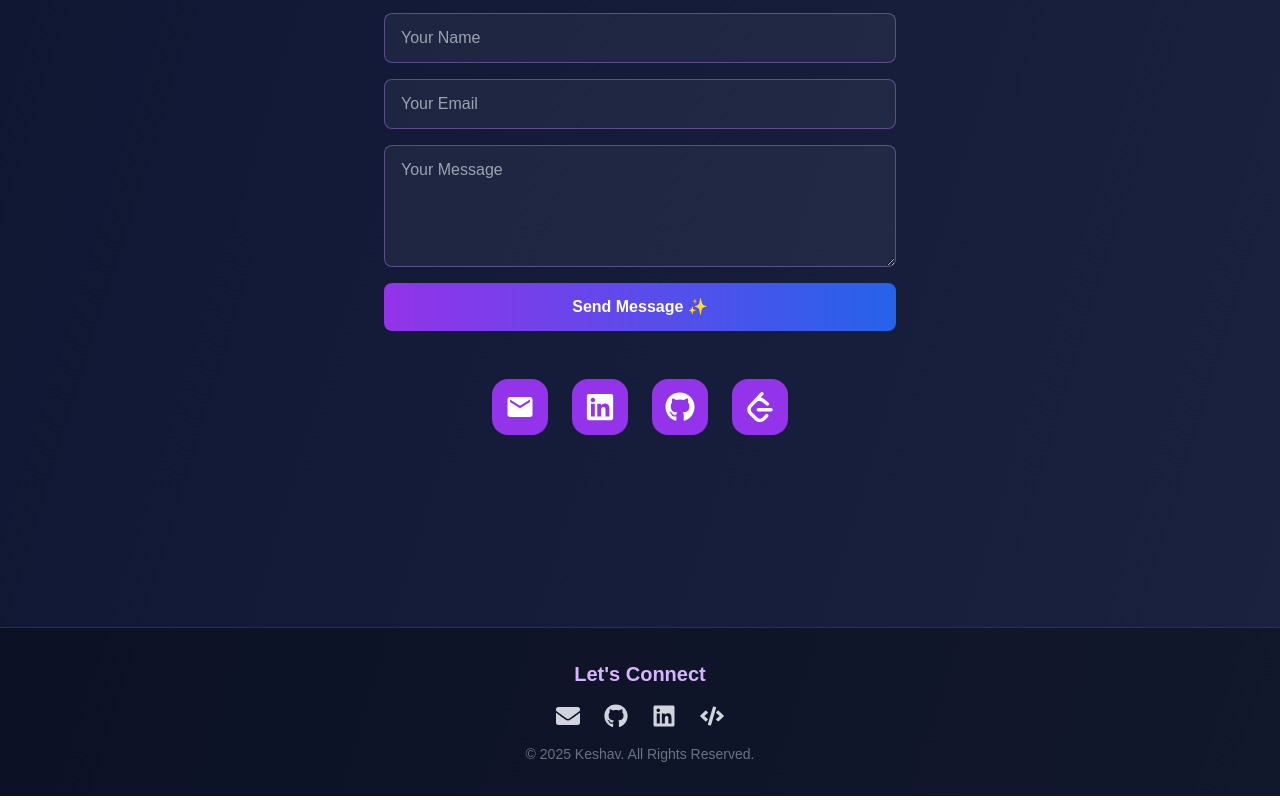
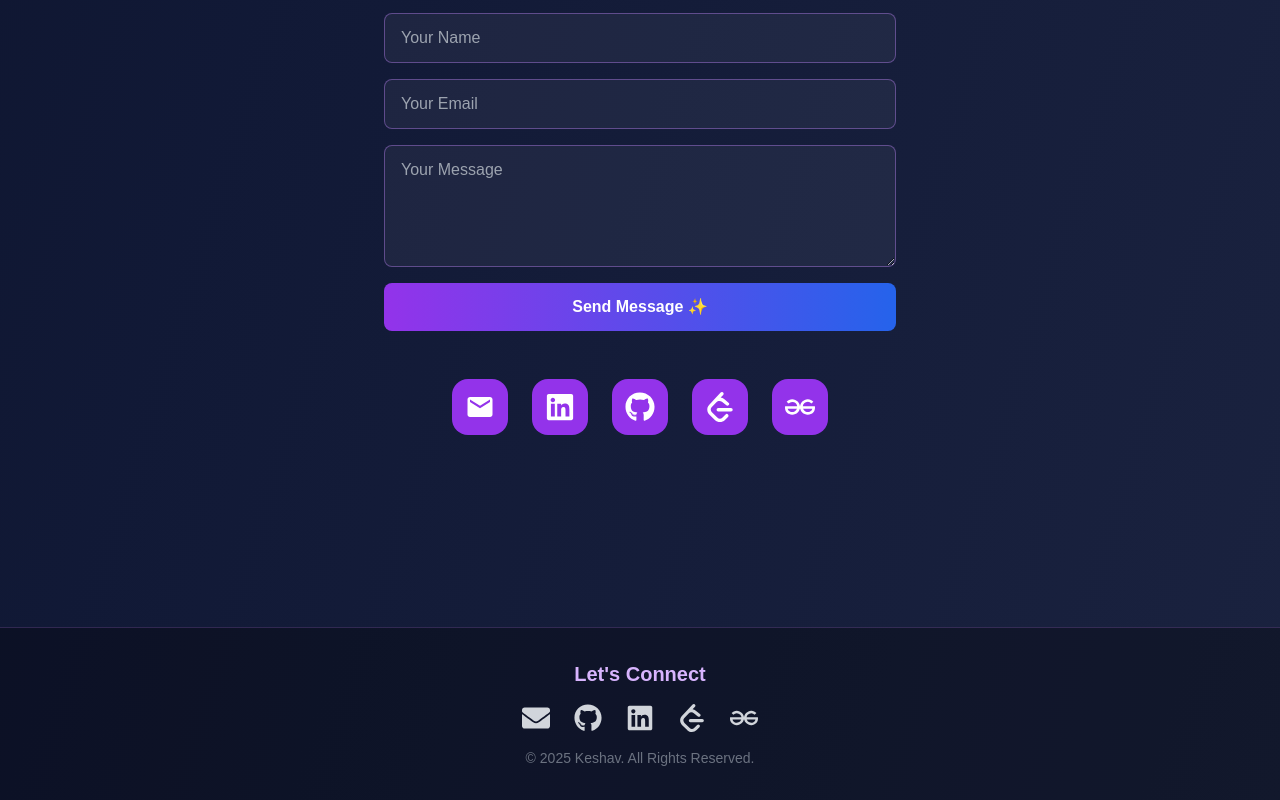
Before and after one commit to keshavskn123/Portfolio, a React (Vite) app: page / in a window 1280 px wide. Shown: the part 3329-4129 px from the top of the page. Built offline with nearby package versions, Linux system fonts and the light colour scheme.

Commit message:
Upload files

```diff
--- a/src/components/Contact.jsx
+++ b/src/components/Contact.jsx
@@ -4,6 +4,7 @@ import emailjs from "emailjs-com";
 import { MdEmail } from "react-icons/md";
 import { FaGithub, FaLinkedin } from "react-icons/fa";
 import { SiLeetcode } from "react-icons/si";
+import { SiGeeksforgeeks } from "react-icons/si";
 
 export default function Contact() {
   const [formData, setFormData] = useState({ name: "", email: "", message: "" });
@@ -30,11 +31,33 @@ export default function Contact() {
   }
 
   const icons = [
-    { icon: <MdEmail size={30} />, link: "mailto:keshavskn123@gmail.com" },
-    { icon: <FaLinkedin size={30} />, link: "https://www.linkedin.com/in/keshav-1375a4254" },
-    { icon: <FaGithub size={30} />, link: "https://github.com/keshavskn123" },
-    { icon: <SiLeetcode size={30} />, link: "https://leetcode.com/keshavskn123/" }
+    {
+      icon: <MdEmail size={30} />,
+      link: "https://mail.google.com/mail/?view=cm&to=keshavskn123@gmail.com",
+      label: "Email"
+    },
+    {
+      icon: <FaLinkedin size={30} />,
+      link: "https://www.linkedin.com/in/keshav-1375a4254",
+      label: "LinkedIn"
+    },
+    {
+      icon: <FaGithub size={30} />,
+      link: "https://github.com/keshavskn123",
+      label: "GitHub"
+    },
+    {
+      icon: <SiLeetcode size={30} />,
+      link: "https://leetcode.com/u/KESHAV_2004/",
+      label: "LeetCode"
+    },
+    {
+      icon: <SiGeeksforgeeks size={30} />,
+      link: "https://www.geeksforgeeks.org/user/keshavskn12345/",
+      label: "GeeksforGeeks"
+    }
   ];
+
 
   return (
     <section id="contact" className="py-28 px-6 text-center relative">
@@ -44,7 +67,7 @@ export default function Contact() {
         Contact Me
       </motion.h2>
 
-      <p className="text-gray-400 mb-10">Let’s talk — I usually reply within a day.</p>
+      <p className="text-gray-400 mb-10">Let’s talk - I usually reply within a day.</p>
 
       {/* Contact Form */}
       <form onSubmit={sendEmail} className="max-w-lg mx-auto flex flex-col gap-4">
--- a/src/components/Footer.jsx
+++ b/src/components/Footer.jsx
@@ -1,18 +1,58 @@
-import { FaGithub, FaLinkedin, FaEnvelope, FaCode } from "react-icons/fa";
+import { FaGithub, FaLinkedin, FaEnvelope } from "react-icons/fa";
+import { SiLeetcode, SiGeeksforgeeks } from "react-icons/si";
 
 export default function Footer() {
   return (
     <footer className="py-8 text-center bg-black/30 border-t border-purple-400/20 mt-20">
       <h3 className="text-purple-300 text-xl font-semibold mb-4">Let's Connect</h3>
 
-      <div className="flex justify-center gap-6 text-gray-300 text-2xl mb-4">
-        <a href="mailto:keshav@example.com" className="hover:text-purple-400 transition"><FaEnvelope /></a>
-        <a href="https://github.com/keshavskn123" target="_blank" className="hover:text-purple-400 transition"><FaGithub /></a>
-        <a href="https://www.linkedin.com/in/keshav-1375a4254" target="_blank" className="hover:text-purple-400 transition"><FaLinkedin /></a>
-        <a href="https://leetcode.com" target="_blank" className="hover:text-purple-400 transition"><FaCode /></a>
+      <div className="flex justify-center gap-6 text-gray-300 mb-4">
+
+        <a
+          href="https://mail.google.com/mail/?view=cm&to=keshavskn123@gmail.com"
+          target="_blank"
+          className="hover:text-purple-400 transition"
+        >
+          <FaEnvelope size={28} />
+        </a>
+
+        <a
+          href="https://github.com/keshavskn123"
+          target="_blank"
+          className="hover:text-purple-400 transition"
+        >
+          <FaGithub size={28} />
+        </a>
+
+        <a
+          href="https://www.linkedin.com/in/keshav-1375a4254"
+          target="_blank"
+          className="hover:text-purple-400 transition"
+        >
+          <FaLinkedin size={28} />
+        </a>
+
+        <a
+          href="https://leetcode.com/u/KESHAV_2004/"
+          target="_blank"
+          className="hover:text-purple-400 transition"
+        >
+          <SiLeetcode size={28} />
+        </a>
+
+        <a
+          href="https://www.geeksforgeeks.org/user/keshavskn12345/"
+          target="_blank"
+          className="hover:text-purple-400 transition"
+        >
+          <SiGeeksforgeeks size={28} className="align-middle" />
+        </a>
+
       </div>
 
-      <p className="text-gray-500 text-sm">© {new Date().getFullYear()} Keshav. All Rights Reserved.</p>
+      <p className="text-gray-500 text-sm">
+        © {new Date().getFullYear()} Keshav. All Rights Reserved.
+      </p>
     </footer>
   );
 }
```
